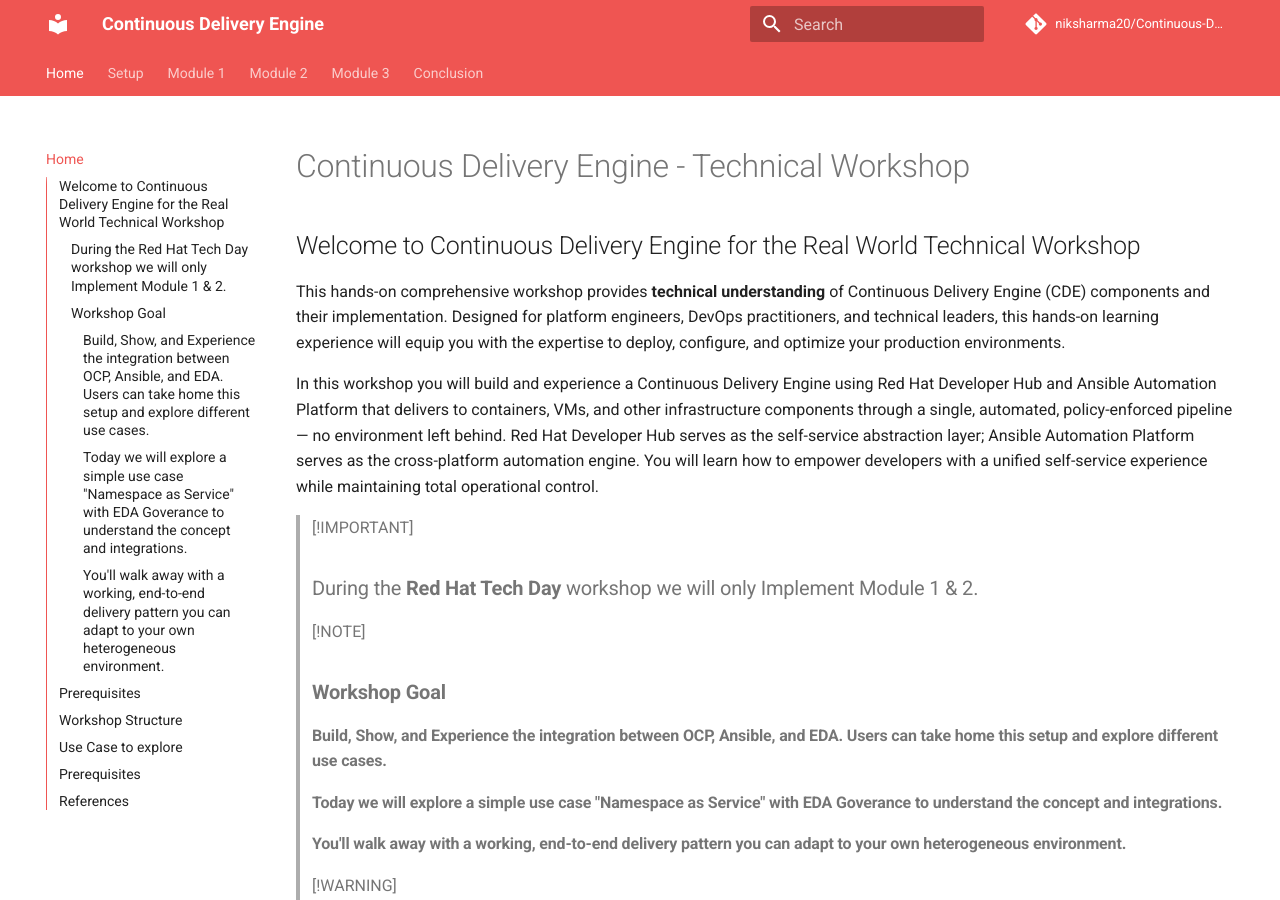
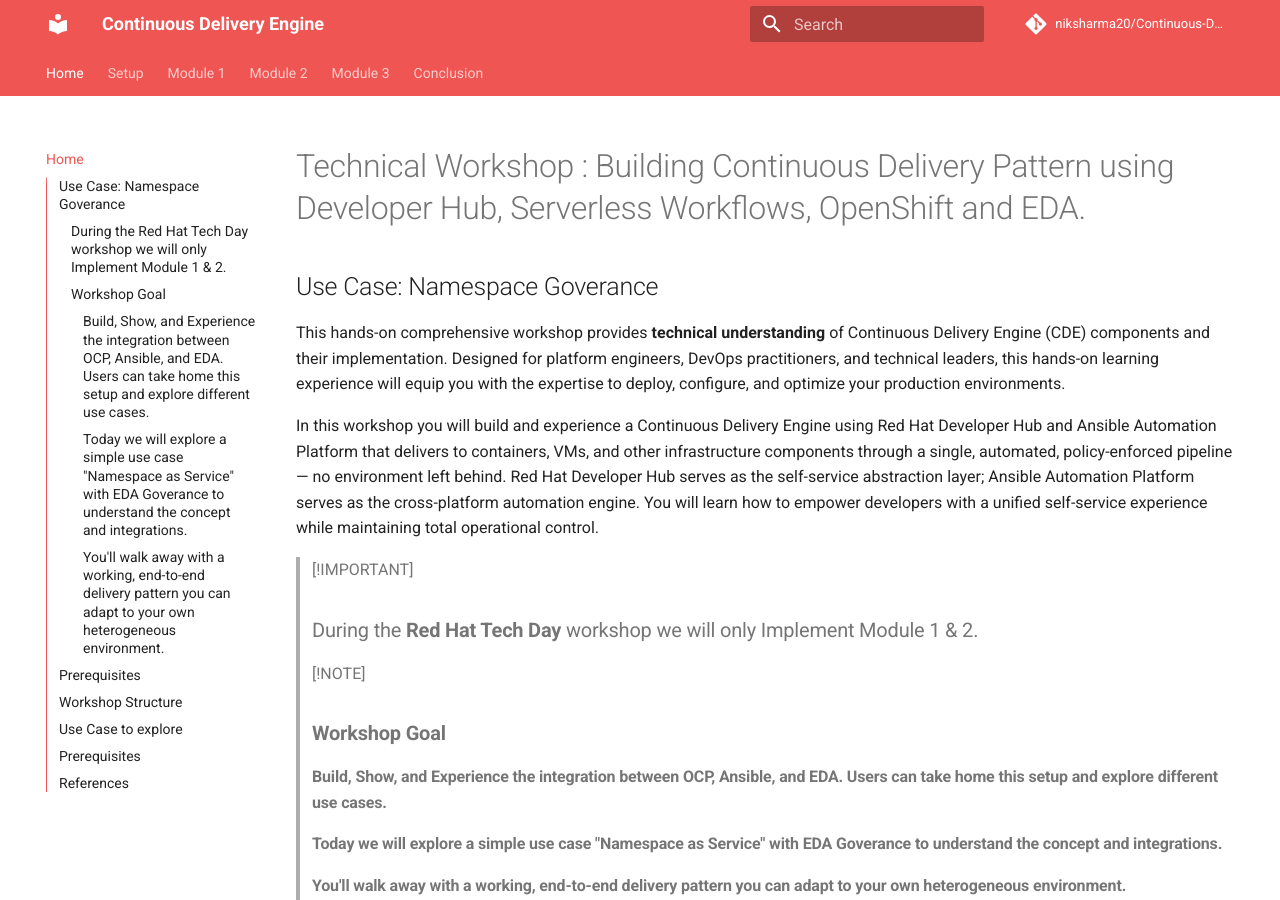
Before and after one commit to niksharma20/Continuous-Delivery-Engine, an MkDocs documentation site: the page built from docs/index.md, in a window 1280 px wide and 900 px high. Built offline with MkDocs 1.6.1 and Material for MkDocs 9.7.7, drawn with Linux system fonts in a browser that asks for light colours; comment, search, counter and statistics services are not loaded.

Commit message:
Update index.md

```diff
--- a/docs/index.md
+++ b/docs/index.md
@@ -1,6 +1,5 @@
-# Continuous Delivery Engine - Technical Workshop
-
-## Welcome to Continuous Delivery Engine for the Real World Technical Workshop
+# Technical Workshop : Building Continuous Delivery Pattern using Developer Hub, Serverless Workflows, OpenShift and EDA.
+## Use Case: Namespace Goverance
 
 This hands-on comprehensive workshop provides **technical understanding** of Continuous Delivery Engine (CDE) components and their implementation. Designed for platform engineers, DevOps practitioners, and technical leaders, this hands-on learning experience will equip you with the expertise to deploy, configure, and optimize your production environments.
 
```
